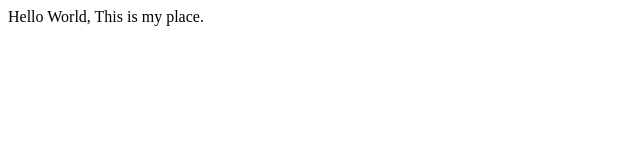
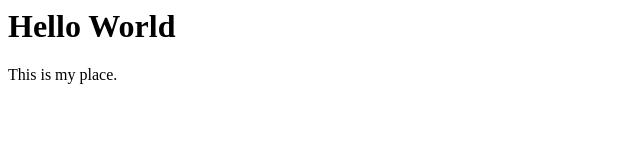
Before and after one commit to lktat1005/lktat1005.github.io, a plain HTML site: page index.html in a window 1280 px wide. Shown: the whole page, without its empty margins (0-640 px from the left). Drawn offline with Linux system fonts and the light colour scheme.

Commit message:
Update index.html

```diff
--- a/index.html
+++ b/index.html
@@ -1 +1,2 @@
-Hello World, This is my place.
+<h1>Hello World</h1>
+<p>This is my place.</p>
```
